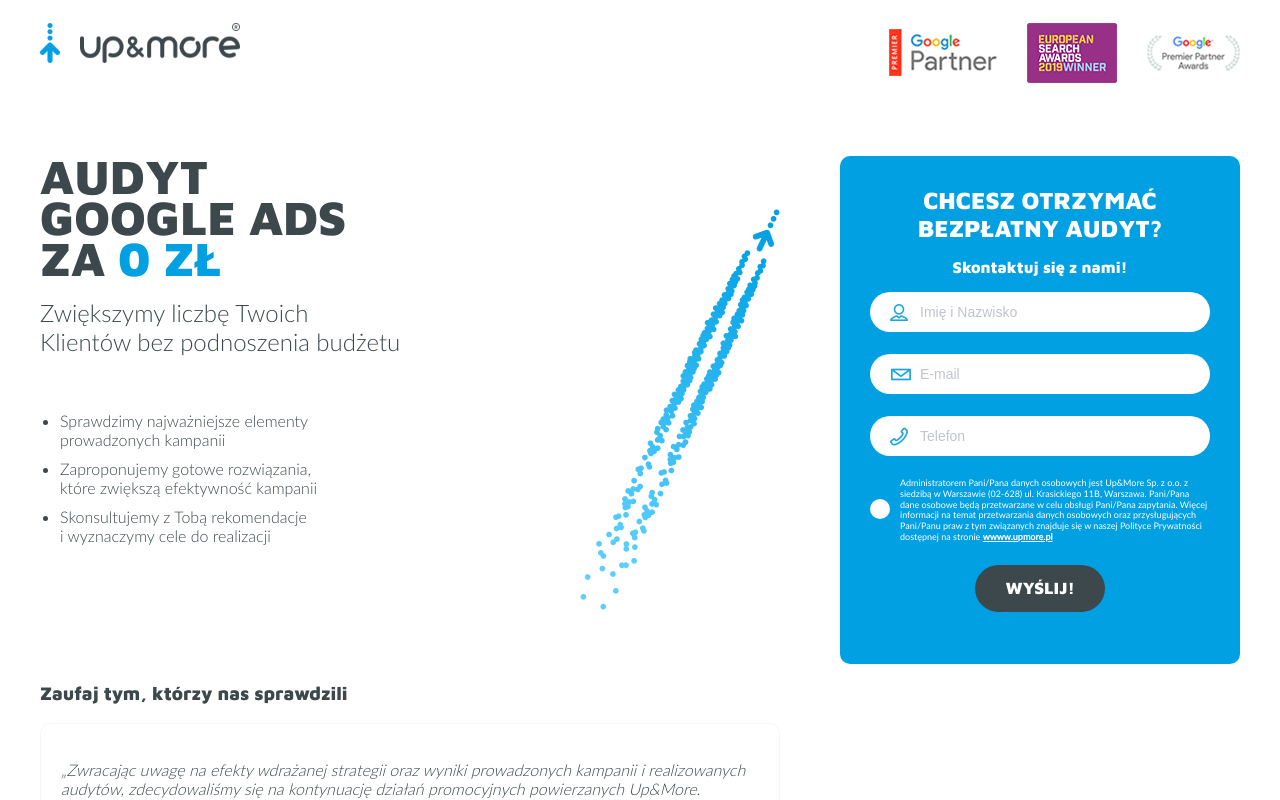
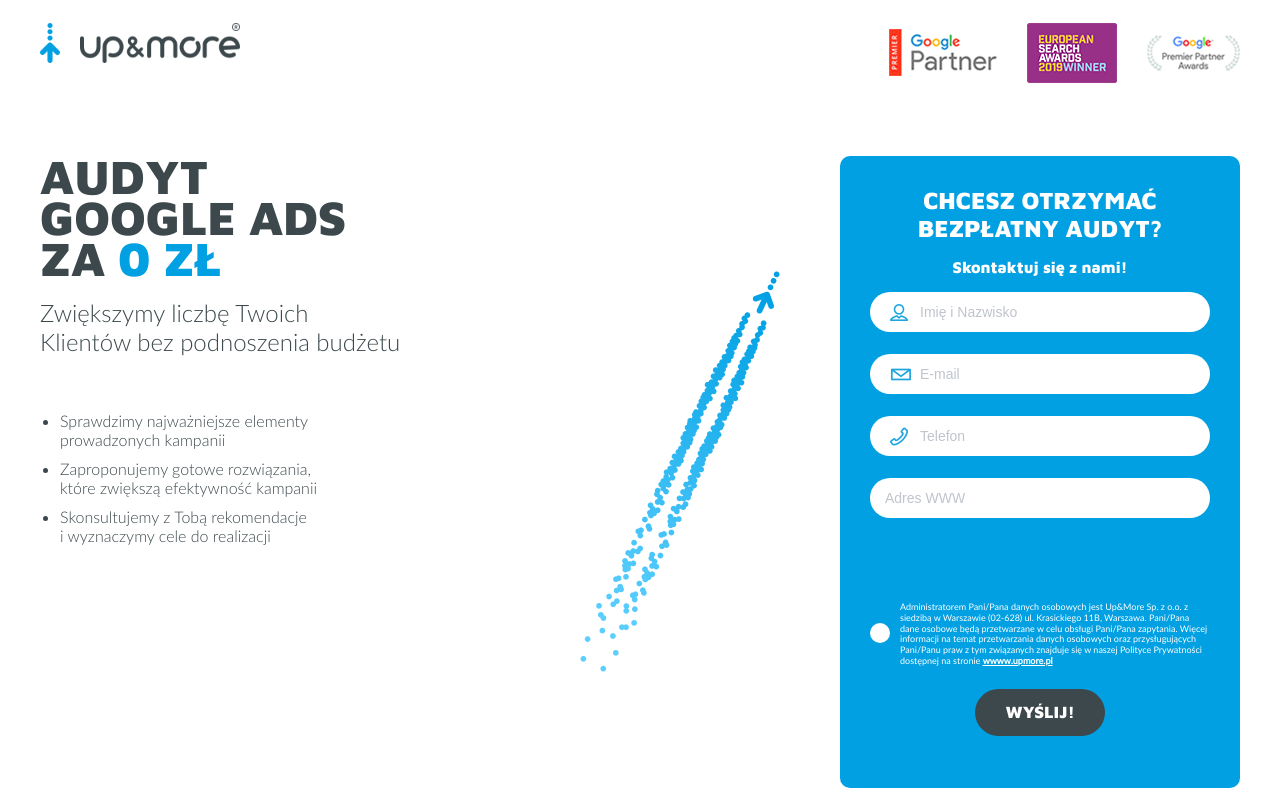
Before and after one commit to glenkiewicz/lp_google_ads, a Nuxt app: page / in a window 1280 px wide. Shown: the top 800 px of the page. Built offline with nearby package versions, Linux system fonts and the light colour scheme.

Commit message:
add query and www

```diff
--- a/components/ContactForm.vue
+++ b/components/ContactForm.vue
@@ -22,6 +22,12 @@
             <el-form-item prop="phone">
                 <el-input v-model="form.phone" placeholder="Telefon" class="phone"></el-input>
             </el-form-item>
+             <el-form-item prop="www">
+                <el-input v-model="form.www" placeholder="Adres WWW" class="www"></el-input>
+            </el-form-item>
+            <el-form-item prop="query">
+                <el-input v-model="form.query" type="hidden"></el-input>
+            </el-form-item>
             <el-form-item prop="accept">
                 <el-checkbox v-model="form.accept">
 Administratorem Pani/Pana danych osobowych jest Up&More Sp. z o.o. z siedzibą w Warszawie (02-628) ul. Krasickiego 11B, Warszawa. Pani/Pana dane osobowe będą przetwarzane w celu obsługi Pani/Pana zapytania. Więcej informacji na temat przetwarzania danych osobowych oraz przysługujących Pani/Panu praw z tym związanych znajduje się w naszej Polityce Prywatności dostępnej na stronie <a href="http://upmore.pl/docs/Polityka_Prywatnosci.pdf" target="_blank">wwww.upmore.pl</a></el-checkbox>
@@ -45,7 +51,9 @@
                 name: '',
                 email: '',
                 phone: '',
-                accept: null
+                www: '',
+                accept: null,
+                query: location.search
             }
         }
     },
@@ -62,6 +70,10 @@
                     { required: true, message: 'Tylko 9 cyfrowe numery telefonu',
                         pattern: /^\d{9}$/
                     },
+                ],
+                www: [
+                    { required:true, message: 'Podaj adres www do audytu' },
+                    {  type: 'url' }
                 ],
                 email: [
                     { required: true, message: 'Wprowadź email' },
--- a/static/form-dummy/index.html
+++ b/static/form-dummy/index.html
@@ -2,5 +2,7 @@
     <input type="text" name="name" />
     <input type="text" name="email" />
     <input type="text" name="phone" />
+    <input type="text" name="www" />
+    <input type="hidden" name="query" />
     <input type="checkbox" name="accept">
   </form>
```
